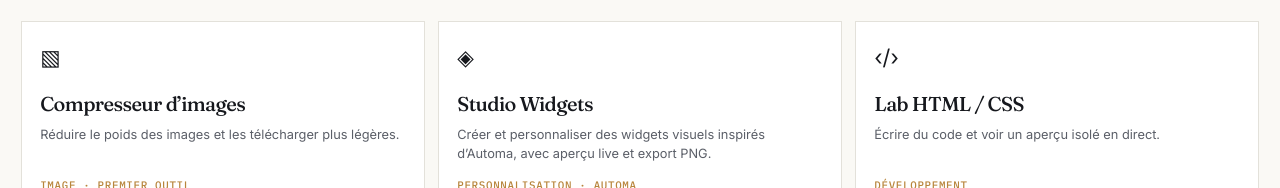
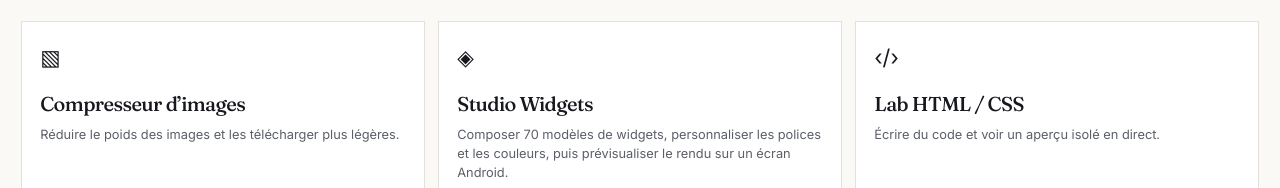
Before and after one commit to dartist-fr/dartist-fr.github.io, a plain HTML site: page boite-a-outils/index.html in a window 1280 px wide. Shown: the part 764-952 px from the top of the page. Drawn offline with nearby package versions, Linux system fonts and the light colour scheme.

Commit message:
Actualise la présentation du Studio Widgets

```diff
--- a/boite-a-outils/index.html
+++ b/boite-a-outils/index.html
@@ -47,7 +47,7 @@
 <nav class="categories" aria-label="Catégories d’outils"><button class="chip active" data-category="all">Tout</button><button class="chip" data-category="text">Texte & données</button><button class="chip" data-category="design">Design</button><button class="chip" data-category="dev">Développement</button><button class="chip" data-category="daily">Quotidien</button></nav>
 <div class="toolgrid" id="toolGrid">
 <a class="toolcard cursor-target" href="outils/compresseur.html" style="text-decoration:none"><span class="toolicon">▧</span><strong>Compresseur d’images</strong><p>Réduire le poids des images et les télécharger plus légères.</p><span class="tag">Image · premier outil</span></a>
-<a class="toolcard cursor-target" href="outils/studio-widgets.html" data-category="design daily" style="text-decoration:none"><span class="toolicon">◈</span><strong>Studio Widgets</strong><p>Créer et personnaliser des widgets visuels inspirés d’Automa, avec aperçu live et export PNG.</p><span class="tag">Personnalisation · Automa</span></a>
+<a class="toolcard cursor-target" href="outils/studio-widgets.html" data-category="design daily" style="text-decoration:none"><span class="toolicon">◈</span><strong>Studio Widgets</strong><p>Composer 70 modèles de widgets, personnaliser les polices et les couleurs, puis prévisualiser le rendu sur un écran Android.</p><span class="tag">Personnalisation · Automa</span></a>
 <button class="toolcard cursor-target" data-tool="playground" data-category="dev"><span class="toolicon">‹/›</span><strong>Lab HTML / CSS</strong><p>Écrire du code et voir un aperçu isolé en direct.</p><span class="tag">Développement</span></button>
 <button class="toolcard cursor-target" data-tool="qr" data-category="daily dev"><span class="toolicon">▦</span><strong>QR code</strong><p>Atelier QR : création, personnalisation, séries, lecture et vérification.</p><span class="tag">Partage</span></button>
 <a class="toolcard cursor-target" href="outils/text-match-cut.html" data-category="design" style="text-decoration:none"><span class="toolicon">▤</span><strong>Text Match Cut Studio</strong><p>Créer une animation typographique de coupures de journaux et exporter une vidéo.</p><span class="tag">Création vidéo</span></a>
```
